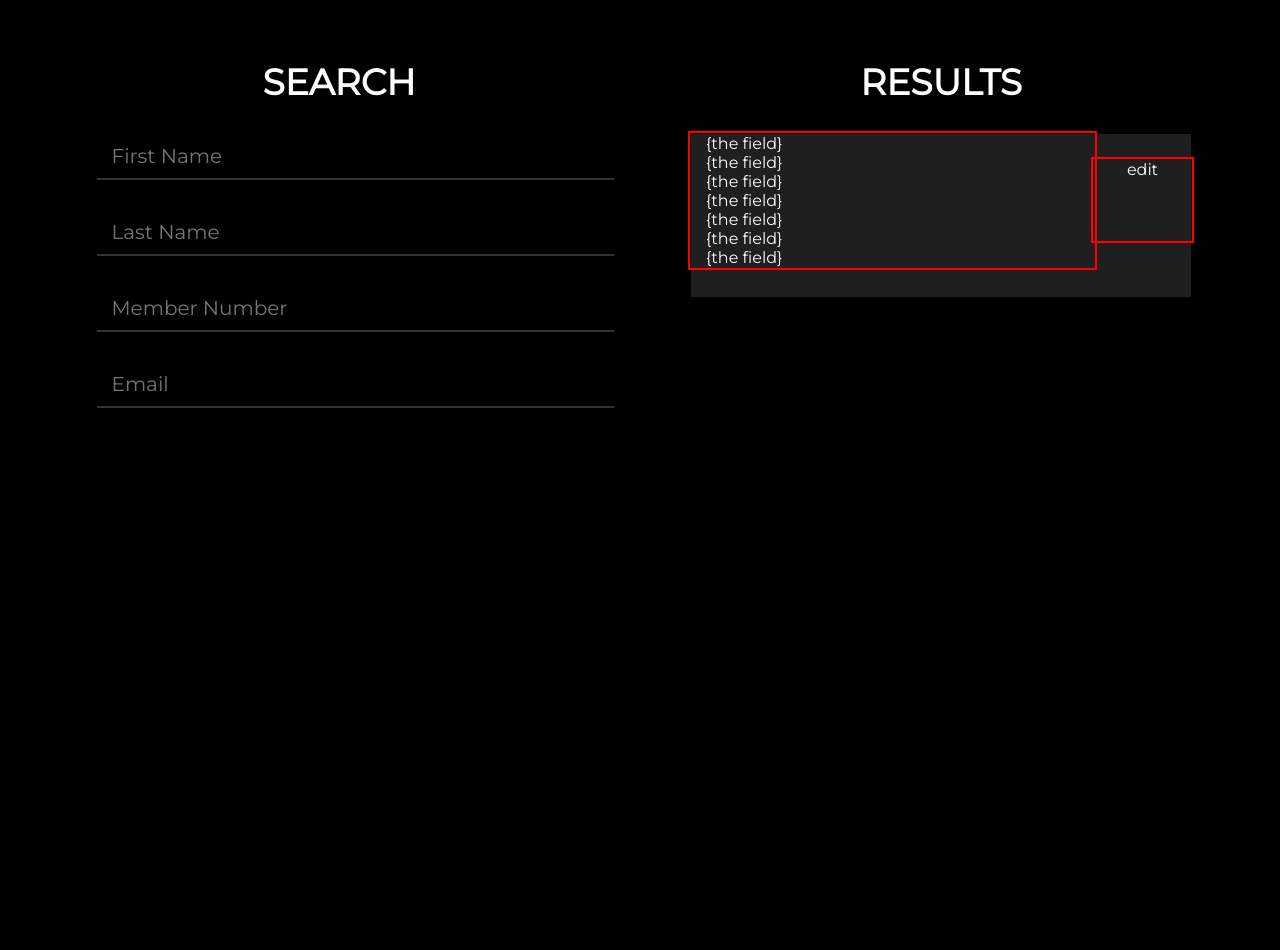
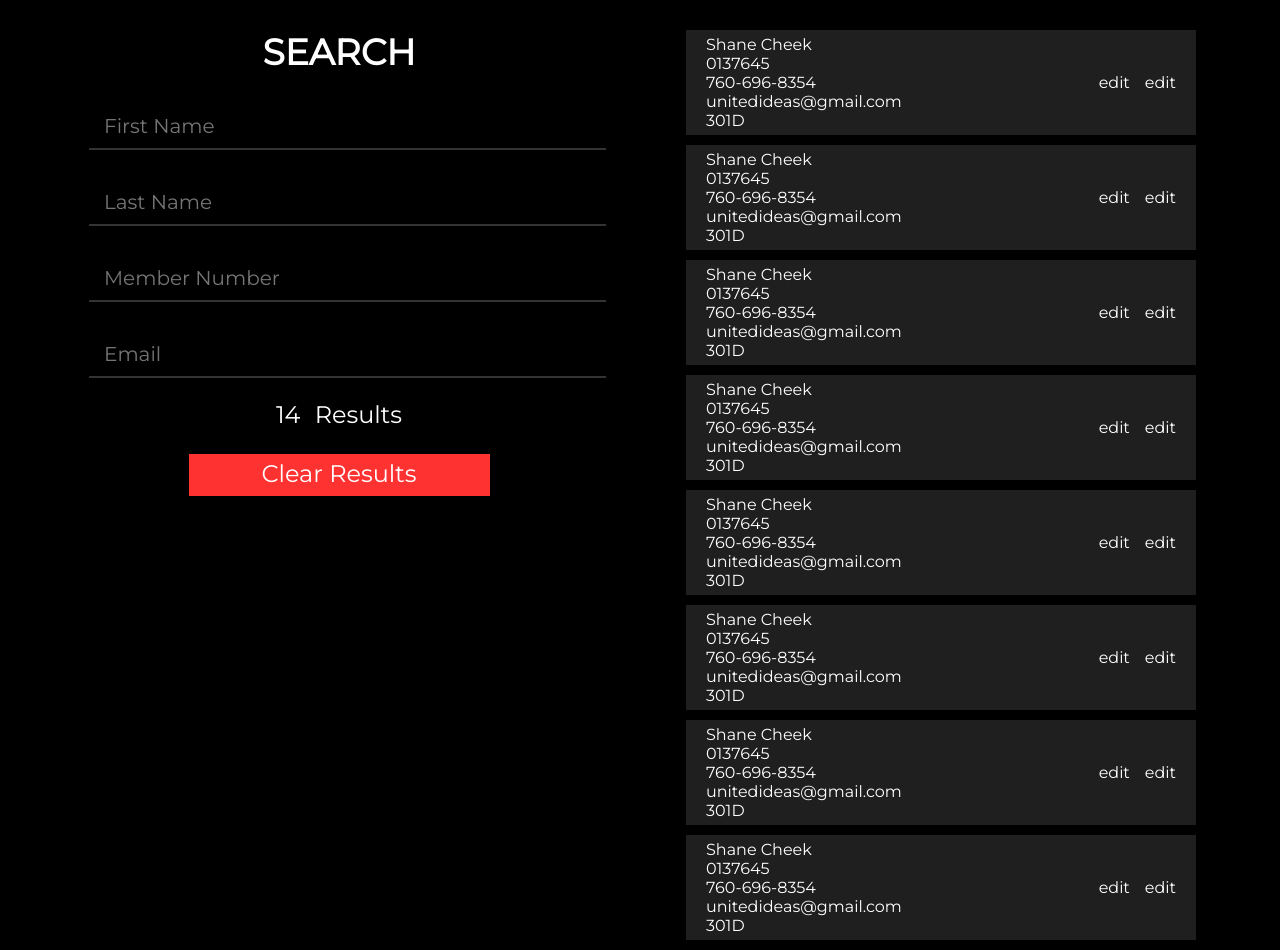
Before and after one commit to unitedideas/memberomra, a Django app: page /search in a window 1280 px wide. Shown: the part 87-1037 px from the top of the page. Before the commit the page ends 495 px from the top, so only its background shows below. Run offline with Django 3.2, Linux system fonts and the light colour scheme; the visitor is signed in with stand-in values (Sample User, id 1); some libraries are stand-ins or nearby versions.

Commit message:
Added results and clear styles

```diff
--- a/members/templates/members/search.html
+++ b/members/templates/members/search.html
@@ -31,24 +31,136 @@
                     </div>
                 </form>
             </div>
+            <div class="total_results_container">
+                <div class="total_results"> 14</div>
+                <div class="total_results">Results</div>
+            </div>
+            <div class="button_def">
+                <div class="total_results">Clear Results</div>
+            </div>
+
         </div>
         <div id="right_half_container" class="tran_in right_half_container">
-            <h2 class="page_title">RESULTS</h2>
+            <div class="page_title"></div>
             <div class="result_block">
                 {#for member in member search results#}
                 <div class="result_group">
                     {# for item in list to display #}
-                    <div class="member_data_left ref">
+                    <div class="member_data_left ">
                         {# for item in list to display #}
-                        <p>{the field}</p>
-                        <p>{the field}</p>
-                        <p>{the field}</p>
-                        <p>{the field}</p>
-                        <p>{the field}</p>
-                        <p>{the field}</p>
-                        <p>{the field}</p>
+                        <p>Shane Cheek</p>
+                        <p>0137645</p>
+                        <p>760-696-8354</p>
+                        <p>unitedideas@gmail.com</p>
+                        <p>301D</p>
                     </div>
-                    <div class="edit_del_right ref">edit</div>
+                    <div class="edit_del_right ">edit</div>
+                    <div class="edit_del_right ">edit</div>
+                </div>
+            </div><div class="result_block">
+                {#for member in member search results#}
+                <div class="result_group">
+                    {# for item in list to display #}
+                    <div class="member_data_left ">
+                        {# for item in list to display #}
+                        <p>Shane Cheek</p>
+                        <p>0137645</p>
+                        <p>760-696-8354</p>
+                        <p>unitedideas@gmail.com</p>
+                        <p>301D</p>
+                    </div>
+                    <div class="edit_del_right ">edit</div>
+                    <div class="edit_del_right ">edit</div>
+                </div>
+            </div><div class="result_block">
+                {#for member in member search results#}
+                <div class="result_group">
+                    {# for item in list to display #}
+                    <div class="member_data_left ">
+                        {# for item in list to display #}
+                        <p>Shane Cheek</p>
+                        <p>0137645</p>
+                        <p>760-696-8354</p>
+                        <p>unitedideas@gmail.com</p>
+                        <p>301D</p>
+                    </div>
+                    <div class="edit_del_right ">edit</div>
+                    <div class="edit_del_right ">edit</div>
+                </div>
+            </div><div class="result_block">
+                {#for member in member search results#}
+                <div class="result_group">
+                    {# for item in list to display #}
+                    <div class="member_data_left ">
+                        {# for item in list to display #}
+                        <p>Shane Cheek</p>
+                        <p>0137645</p>
+                        <p>760-696-8354</p>
+                        <p>unitedideas@gmail.com</p>
+                        <p>301D</p>
+                    </div>
+                    <div class="edit_del_right ">edit</div>
+                    <div class="edit_del_right ">edit</div>
+                </div>
+            </div><div class="result_block">
+                {#for member in member search results#}
+                <div class="result_group">
+                    {# for item in list to display #}
+                    <div class="member_data_left ">
+                        {# for item in list to display #}
+                        <p>Shane Cheek</p>
+                        <p>0137645</p>
+                        <p>760-696-8354</p>
+                        <p>unitedideas@gmail.com</p>
+                        <p>301D</p>
+                    </div>
+                    <div class="edit_del_right ">edit</div>
+                    <div class="edit_del_right ">edit</div>
+                </div>
+            </div><div class="result_block">
+                {#for member in member search results#}
+                <div class="result_group">
+                    {# for item in list to display #}
+                    <div class="member_data_left ">
+                        {# for item in list to display #}
+                        <p>Shane Cheek</p>
+                        <p>0137645</p>
+                        <p>760-696-8354</p>
+                        <p>unitedideas@gmail.com</p>
+                        <p>301D</p>
+                    </div>
+                    <div class="edit_del_right ">edit</div>
+                    <div class="edit_del_right ">edit</div>
+                </div>
+            </div><div class="result_block">
+                {#for member in member search results#}
+                <div class="result_group">
+                    {# for item in list to display #}
+                    <div class="member_data_left ">
+                        {# for item in list to display #}
+                        <p>Shane Cheek</p>
+                        <p>0137645</p>
+                        <p>760-696-8354</p>
+                        <p>unitedideas@gmail.com</p>
+                        <p>301D</p>
+                    </div>
+                    <div class="edit_del_right ">edit</div>
+                    <div class="edit_del_right ">edit</div>
+                </div>
+            </div><div class="result_block">
+                {#for member in member search results#}
+                <div class="result_group">
+                    {# for item in list to display #}
+                    <div class="member_data_left ">
+                        {# for item in list to display #}
+                        <p>Shane Cheek</p>
+                        <p>0137645</p>
+                        <p>760-696-8354</p>
+                        <p>unitedideas@gmail.com</p>
+                        <p>301D</p>
+                    </div>
+                    <div class="edit_del_right ">edit</div>
+                    <div class="edit_del_right ">edit</div>
                 </div>
             </div>
         </div>
--- a/static/memberomra/css/base.css
+++ b/static/memberomra/css/base.css
@@ -26,6 +26,7 @@ body {
 
 /*center title*/
 .page_title {
+    margin-top: 0px;
     text-align: center;
     font-size: 36px;
     padding-top: 30px;
@@ -43,9 +44,8 @@ body {
     transition: all 0.2s;
     background-color: rgb(255, 50, 50);
     height: 42px;
-    padding-top: 8px;
     font-size: 20px;
-    width: 100%;
+    width: 50%;
     margin-top: 20px;
 }
 
@@ -140,14 +140,12 @@ button:visited {
 .right_half_container {
     width: 50%;
     float: right;
-    margin-bottom: 3px;
     text-align: center;
 }
 
 .left_half_container {
     width: 50%;
     float: left;
-    margin-bottom: 3px;
 }
 
 /*depricated*/
@@ -189,7 +187,6 @@ button:visited {
     max-width: 500px;
     display: inline-block;
     height: 42px;
-    padding-left: 15px;
 }
 
 
@@ -224,15 +221,17 @@ button:visited {
 }
 
 .result_block {
+    padding: 5px;
     width: 100%;
     max-width: 500px;
     display: inline-block;
     background-color: rgb(31, 31, 31);
+    margin-bottom: 10px;
+
 }
 
 .result_group {
     display: flex;
-    margin-bottom: 30px;
 }
 
 .member_data_left {
@@ -244,12 +243,24 @@ button:visited {
 }
 
 .edit_del_right {
-width: 20%;
-    height: 80px;
+    padding-right: 15px;
     margin: auto;
 }
 
 
-p{
+p {
     margin: auto;
 }
+
+
+.total_results_container {
+    margin-top: 30px;
+    text-align: center;
+}
+
+.total_results {
+    margin: 5px;
+    font-size: 24px;
+    display: inline-block;
+
+}
```
